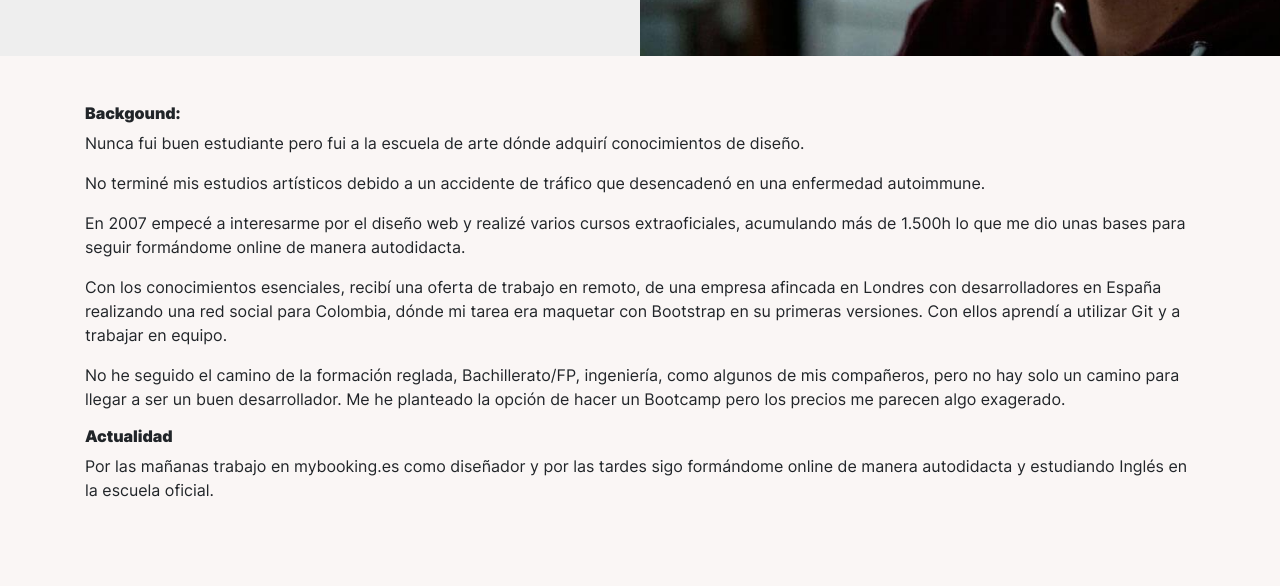
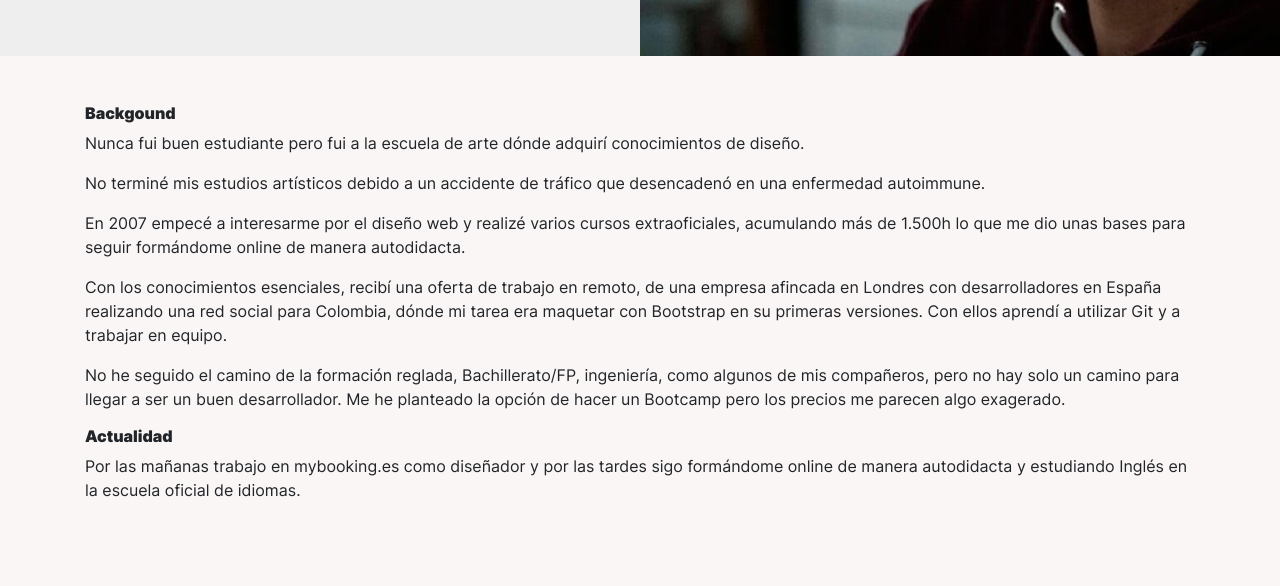
Before and after one commit to MarcelReig/netinetidesign, a Jekyll site: the page built from about/index.html, in a window 1280 px wide and 900 px high, scrolled down 345 px. Shown: the part 157-743 px from the top of the window. Built offline with Jekyll 4.4.1, drawn with Linux system fonts in a browser that asks for light colours.

Commit message:
edit sobre mi

```diff
--- a/about/index.html
+++ b/about/index.html
@@ -34,7 +34,7 @@
 <div class="container">
   <div class="row">
     <div class="col-md my-5">
-      <h6>Backgound:</h6>
+      <h6>Backgound</h6>
       <p>Nunca fui buen estudiante pero fui a la escuela de arte dónde adquirí conocimientos de diseño.</p>
       <p>No terminé mis estudios artísticos debido a un accidente de tráfico que
         desencadenó en una enfermedad autoimmune.</p>
@@ -49,7 +49,7 @@
       <h6>Actualidad</h6>
       <p>
         Por las mañanas trabajo en mybooking.es como diseñador y por las tardes sigo formándome online de manera
-        autodidacta y estudiando Inglés en la escuela oficial.
+        autodidacta y estudiando Inglés en la escuela oficial de idiomas.
       </p>
     </div>
   </div>
```
